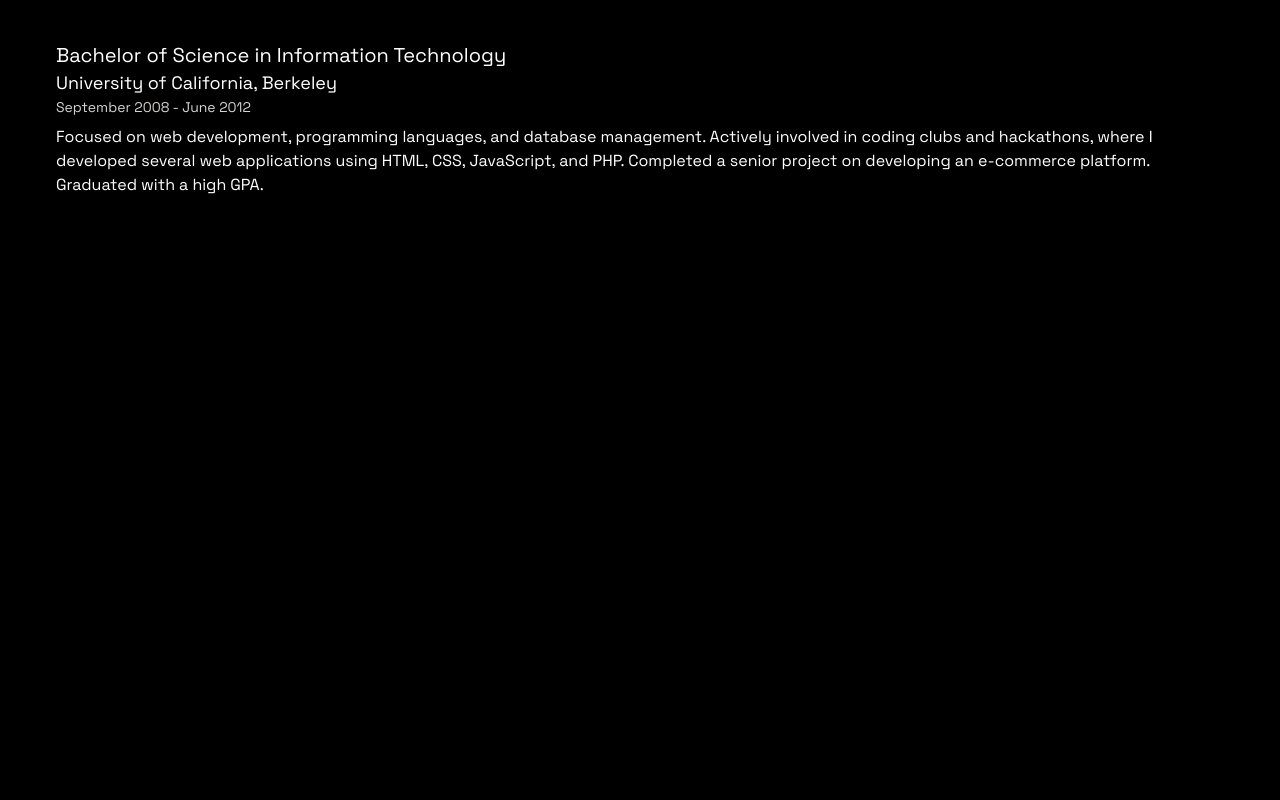
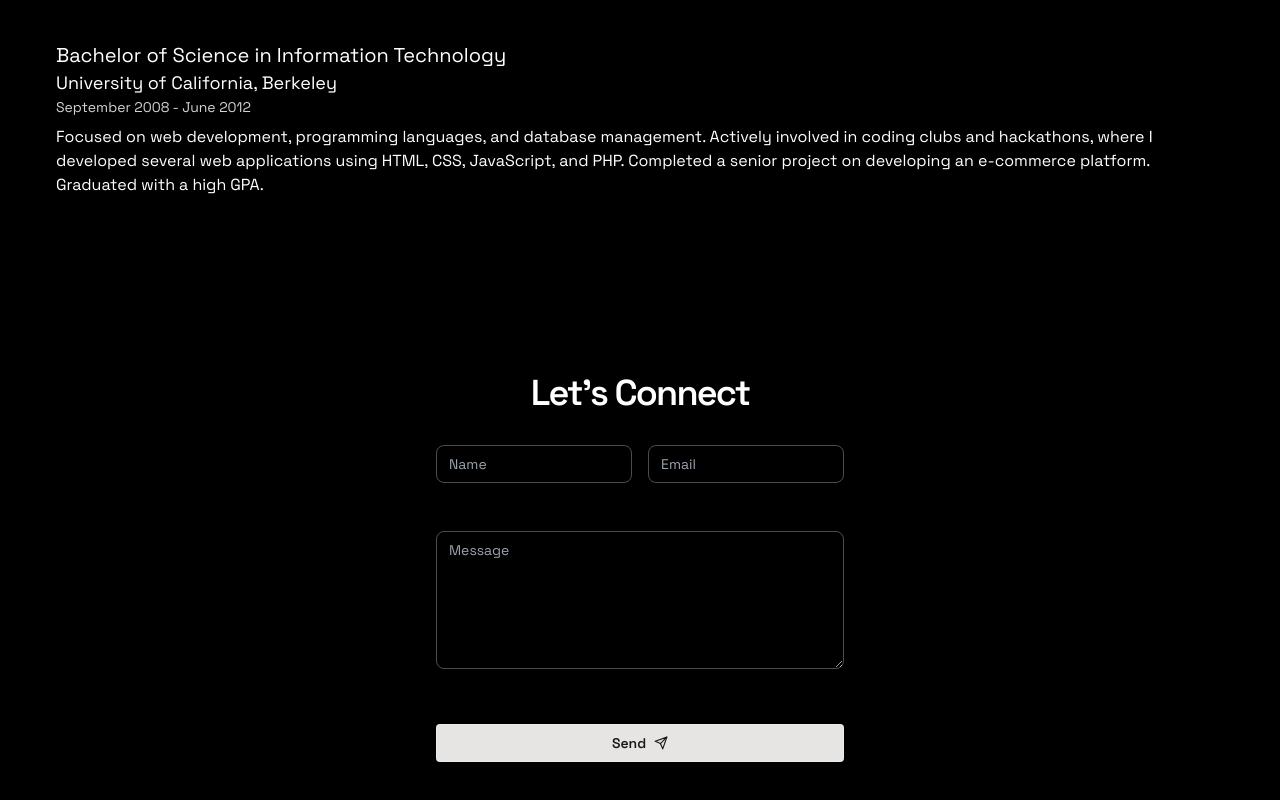
Before and after one commit to OwlPharaoh20/react-portfolio-page, a React (Vite) app: page / in a window 1280 px wide. Shown: the part 4523-5323 px from the top of the page. Before the commit the page ends 4832 px from the top, so only its background shows below. Built offline with nearby package versions, Linux system fonts and the light colour scheme.

Commit message:
More components, includng contact section

```diff
--- a/package.json
+++ b/package.json
@@ -10,8 +10,10 @@
     "preview": "vite preview"
   },
   "dependencies": {
+    "@emailjs/browser": "^4.4.1",
     "react": "^18.3.1",
     "react-dom": "^18.3.1",
+    "react-hot-toast": "^2.4.1",
     "react-icons": "^5.3.0"
   },
   "devDependencies": {
--- a/src/App.jsx
+++ b/src/App.jsx
@@ -6,6 +6,7 @@
 import Skills from "./components/Skills";
 import WorkExperience from "./components/WorkExperience";
 import EducationSection from "./components/EducationSection";
+import ContactForm from "./components/ContactForm";
 
 const App = () => {
   return (
@@ -19,6 +20,7 @@
       <Skills/>
       <WorkExperience/>
       <EducationSection/>
+      <ContactForm/>
       </div>
      </div>
   )
--- /dev/null
+++ b/src/components/ContactForm.jsx
@@ -0,0 +1,150 @@
+import emailjs from "@emailjs/browser";
+import { useState } from "react";
+import { Toaster, toast } from "react-hot-toast";
+import {FiSend} from "react-icons/fi"
+
+const ContactForm = () => {
+    const [formData, setFormData] = useState({
+        name: "",
+        email: "",
+        message: "",
+    })
+
+    const [errors, setErrors] = useState ({});
+    const [isSending, setIsSending] = useState(false);
+
+    const handleChange = (e) => {
+        const {name, value} = e.target;
+        setFormData({
+            ...formData,
+            [name]: value,
+        })
+    }
+
+
+    const validate = () => {
+        let errors = {};
+        if (!formData.name) errors.name = "Name is required";
+        if (!formData.email) {
+          errors.email = "Email is required";
+        } else if (!/\S+@\S+\.\S+/.test(formData.email)) {
+          errors.email = "Email is invalid";
+        }
+        if (!formData.message) errors.message = "Message is required";
+        return errors;
+      };
+
+
+      const handleSubmit = (e) => {
+       e.preventDefault();
+       const validationErrors = validate();
+       if (Object.keys(validationErrors).length > 0) {
+        setErrors(validationErrors);
+       } else {
+        setErrors({});
+        setIsSending(true);
+
+        emailjs
+        .send(
+            "service_061o08d",
+            "template_5eqtrju",
+            formData,
+            "vQ_pD6eQvVwPVbJWY",
+        )
+        .then((response) => {
+          toast.success("Message Sent successfully");
+          setFormData({ name: "", email: "", message: ""});
+        })
+        .catch((error) => {
+         console.log("FAILED...", error);
+         toast.error("Failed to send message. Please try again later");
+         })
+
+         .finally(() => {
+          setIsSending(false);
+         })
+
+
+       }
+
+      }
+
+  return (
+    <div className="p-4 lg:w3/4 " id="contact">
+      <Toaster/>
+      <h2 className="my-8 text-center text-4xl font-semibold
+      tracking-tighter"> Let's Connect </h2>
+      <form onSubmit={handleSubmit}>
+        <div className="mb-4 flex space-x-4">
+           <div className="lg:w-1/2">
+           <input type="text"
+           id="name"
+           name="name"
+           value={formData.name}
+           placeholder="Name"
+           onChange={handleChange}
+           className="mb-8 w-full appearance-none rounded-lg
+           border border-stone-50/30 bg-transparent px-3 py-2
+           text-sm focus:border-stone-400 focus:outline-none"
+           />
+            {errors.name && (
+              <p className="text-sm text-rose-800"> {errors.name} </p>
+            )}
+            </div>
+
+
+            <div className="lg:w-1/2">
+           <input type="email"
+           id="email"
+           name="email"
+           value={formData.email}
+           placeholder="Email"
+           onChange={handleChange}
+           className="mb-8 w-full appearance-none rounded-lg
+           border border-stone-50/30 bg-transparent px-3 py-2
+           text-sm focus:border-stone-400 focus:outline-none"
+           />
+            {errors.email && (
+              <p className="text-sm text-rose-800"> {errors.email} </p>
+            )}
+            </div>
+
+        </div>
+
+        <div className="mb-4 ">
+           <textarea
+           id="message"
+           name="message"
+           value={formData.message}
+           placeholder="Message"
+           onChange={handleChange}
+           className="mb-8 w-full appearance-none rounded-lg
+           border border-stone-50/30 bg-transparent px-3 py-2
+           text-sm focus:border-stone-400 focus:outline-none"
+           rows="6"/>
+            {errors.message && (
+              <p className="text-sm text-rose-800"> {errors.message} </p>
+            )}
+            </div>
+
+            <button type="submit" className={`mb-8 w-full rounded border
+              border-stone-50/30 bg-stone-200 px-4 py-2 text-sm
+              font-semibold text-stone-900 hover:bg-stone-300 ${
+                isSending ? "cursor-not-allowed opacity-50" : ""
+              }`}
+              disabled={isSending}
+              >
+                <div className="flex items-center justify-center gap-2">
+                  {isSending ? "Sending..." : "Send"}
+                  <FiSend/>
+                </div>
+
+                 </button>
+
+
+        </form>
+      </div>
+  )
+}
+
+export default ContactForm
```
Also changed, not shown: 1 other file (tests, documents, lock files or other folders).
